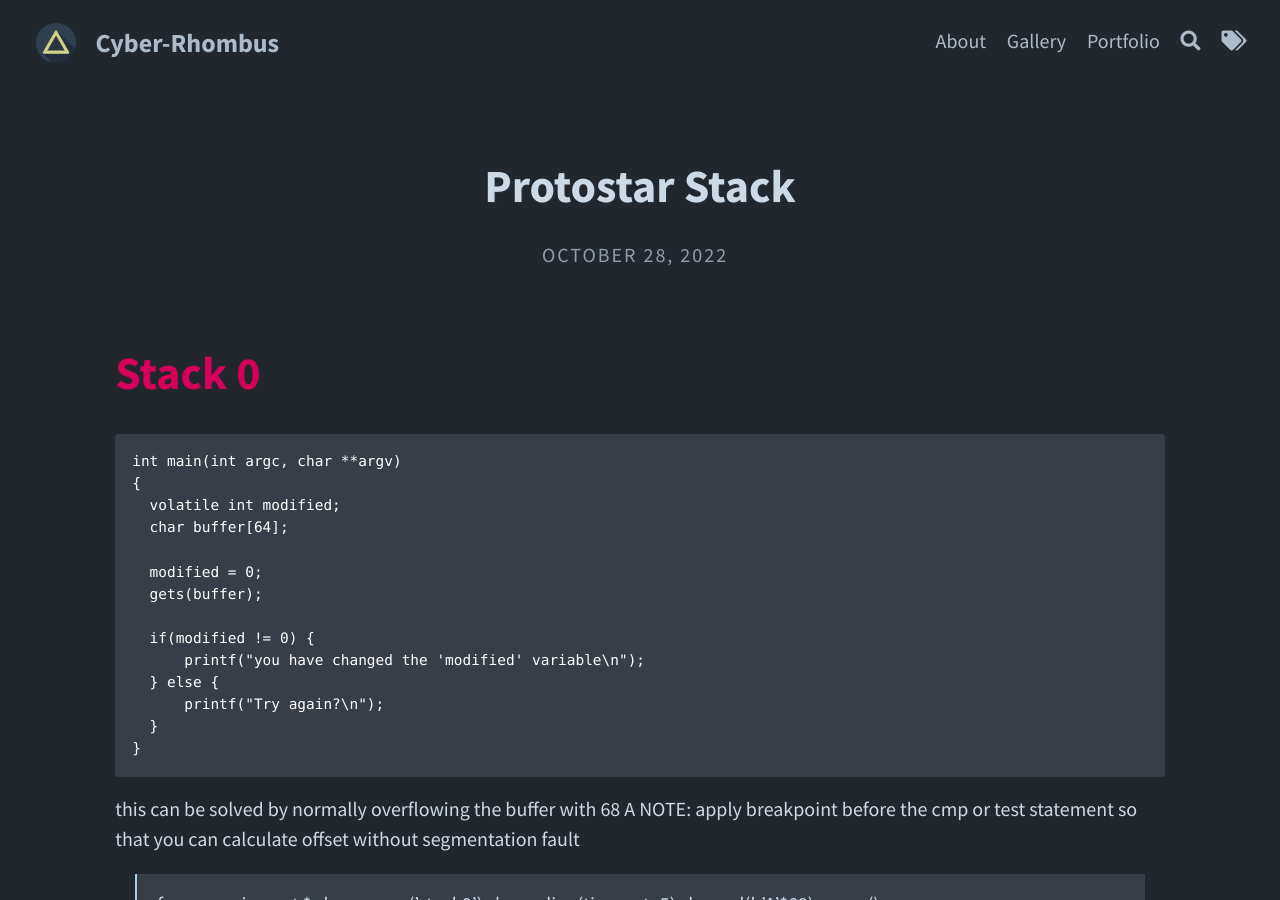
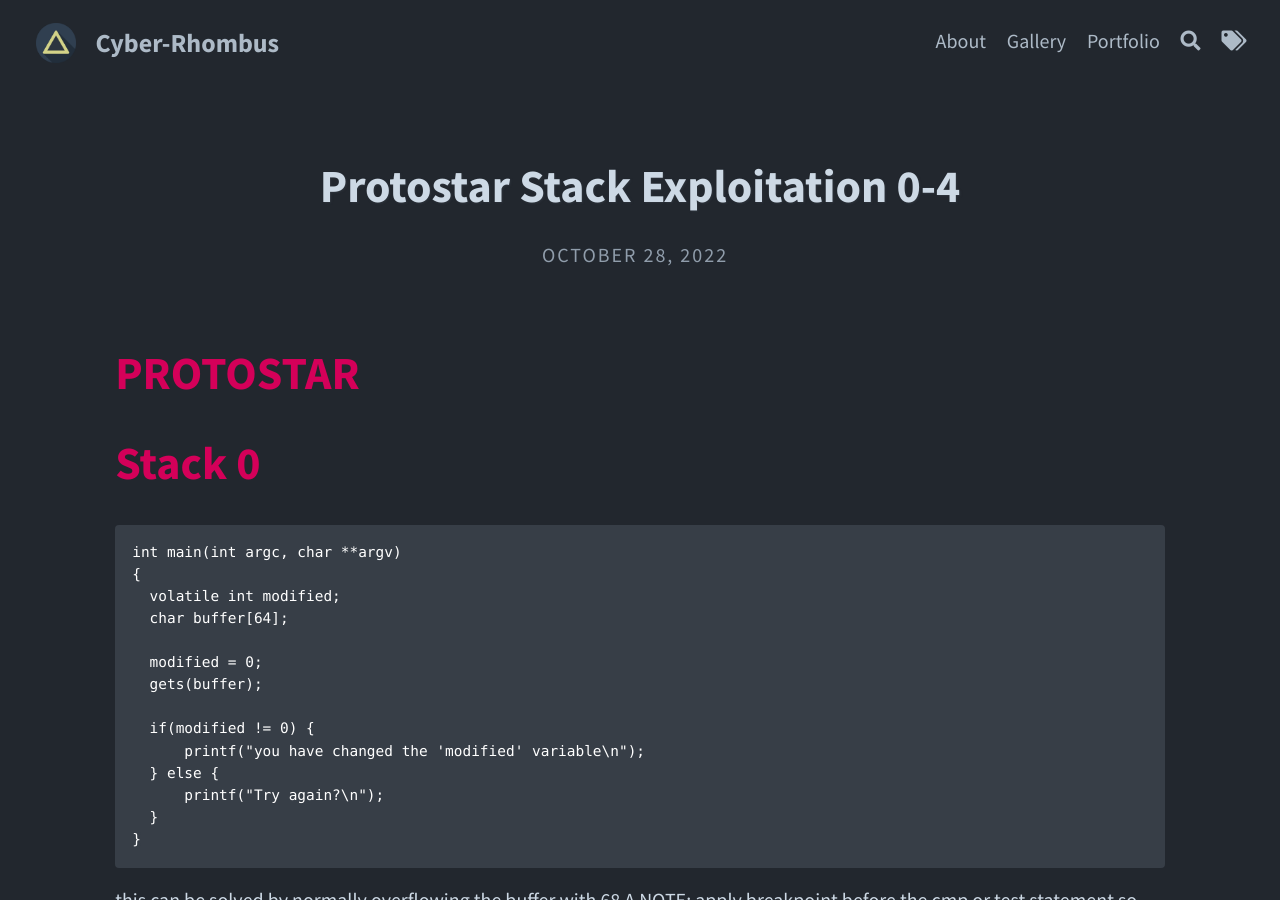
Before and after one commit to 90r1ll4/90r1ll4.github.io, a Jekyll site: the page built from _posts/2022-10-28-protostar-stack.md, in a window 1280 px wide and 900 px high. Built offline with Jekyll 4.4.1, drawn with Linux system fonts in a browser that asks for light colours; our own code applies the rules of GitHub Pages for plain Markdown files; some of the changed text lies outside the part shown.

Commit message:
Update 2022-10-28-protostar-stack.md

````diff
--- a/_posts/2022-10-28-protostar-stack.md
+++ b/_posts/2022-10-28-protostar-stack.md
@@ -1,3 +1,12 @@
+---
+layout: post
+title: >
+    Protostar Stack Exploitation 0-4
+tags: [exploit education, exploit, protostar, stack]
+---
+
+# PROTOSTAR
+
 # Stack 0
 
 ```
````
